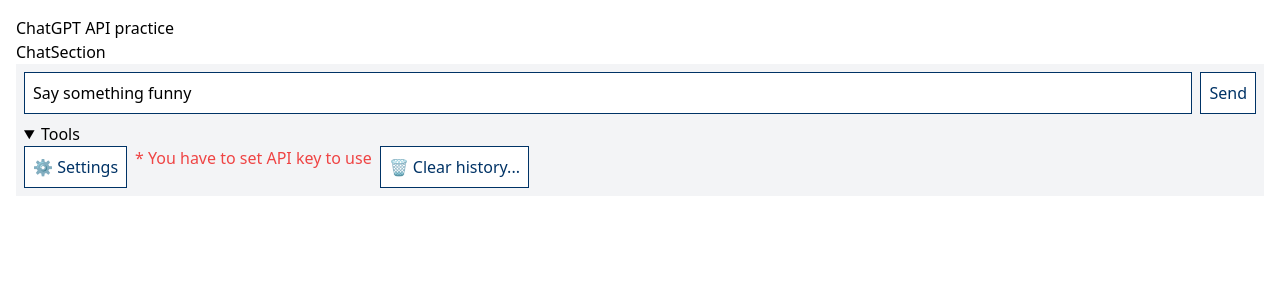
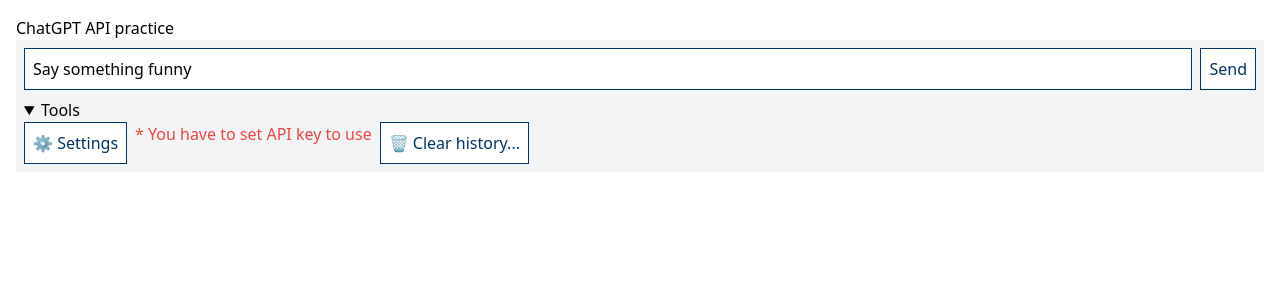
Before and after one commit to ginpei/chat-gpt-api-practice, a Next.js app: page / in a window 1280 px wide. Shown: the top 300 px of the page. Built offline with nearby package versions, Linux system fonts and the light colour scheme.

Commit message:
feat: 🎸 remove unnecessary heading

```diff
--- a/src/pages/home/ChatSection.tsx
+++ b/src/pages/home/ChatSection.tsx
@@ -67,7 +67,6 @@ export function ChatSection(): JSX.Element {
 
   return (
     <div className="ChatSection">
-      <h1>ChatSection</h1>
       {sendError && <p className="text-red-700">{sendError.message}</p>}
       <div className="sticky top-0 bg-gray-100 p-2">
         <VStack gap="gap-2">
```
